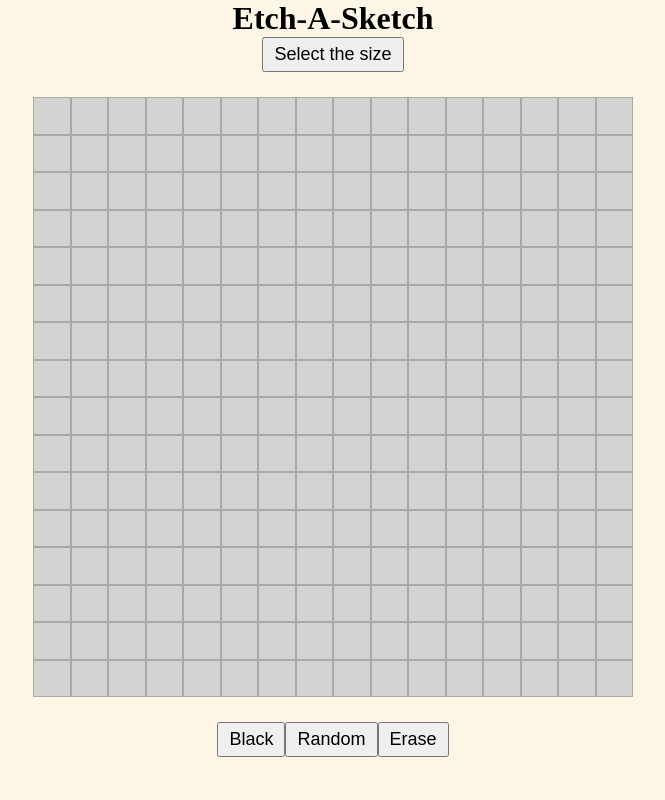
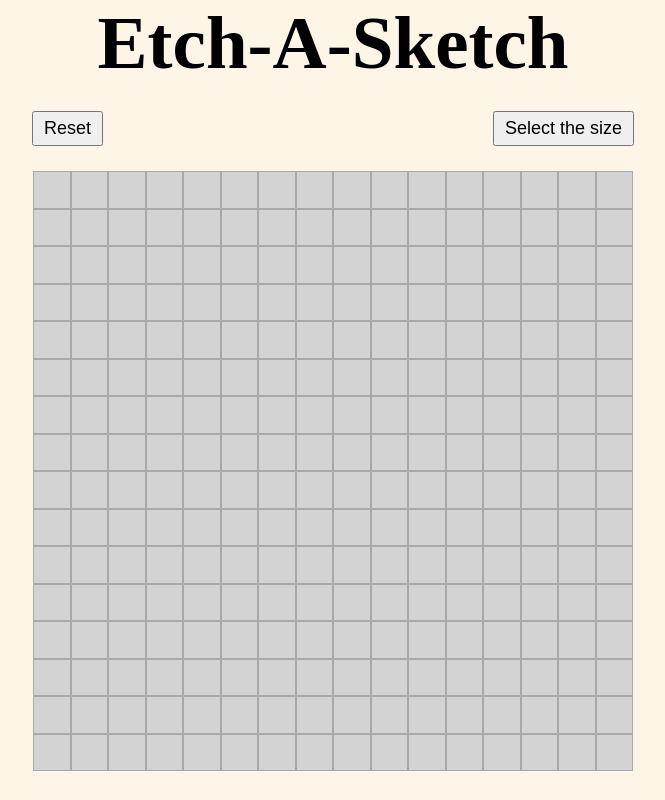
Before and after one commit to Resoj/etch-a-sketch, a plain HTML site: page index.html in a window 1280 px wide. Shown: the whole page, without its empty margins (307-972 px from the left). Drawn offline with Linux system fonts and the light colour scheme.

Commit message:
Move buttons to top and repositioned

```diff
--- a/index.html
+++ b/index.html
@@ -9,14 +9,13 @@
         <body>
             <div class = "header">
                 <h1>Etch-A-Sketch</h1>
-                <button class ="size-button">Select the size</button>
+                <div class="buttons">
+                    <button class="reset-button">Reset</button>
+                    <button class ="size-button">Select the size</button>
+                </div>
+
             </div>
             <div class="grid-container"></div>
-            <div class="footer">
-                <button>Black</button>
-                <button>Random</button>
-                <button>Erase</button>
-            </div>
             <script src="script.js"></script>
         </body>
     </html>
--- a/style.css
+++ b/style.css
@@ -12,6 +12,9 @@ button {
     padding: 5px 10px;
     font-size: large;
 }
+h1 {
+    font-size: 75px;
+}
 
 .header {
     display: flex;
@@ -19,9 +22,10 @@ button {
     flex-direction: column;
 }
 
-.footer {
+.buttons {
     display: flex;
-    justify-content: center;
+    gap: 390px;
+    margin-top: 25px;
 }
 .grid-container {
     display: flex;
```
